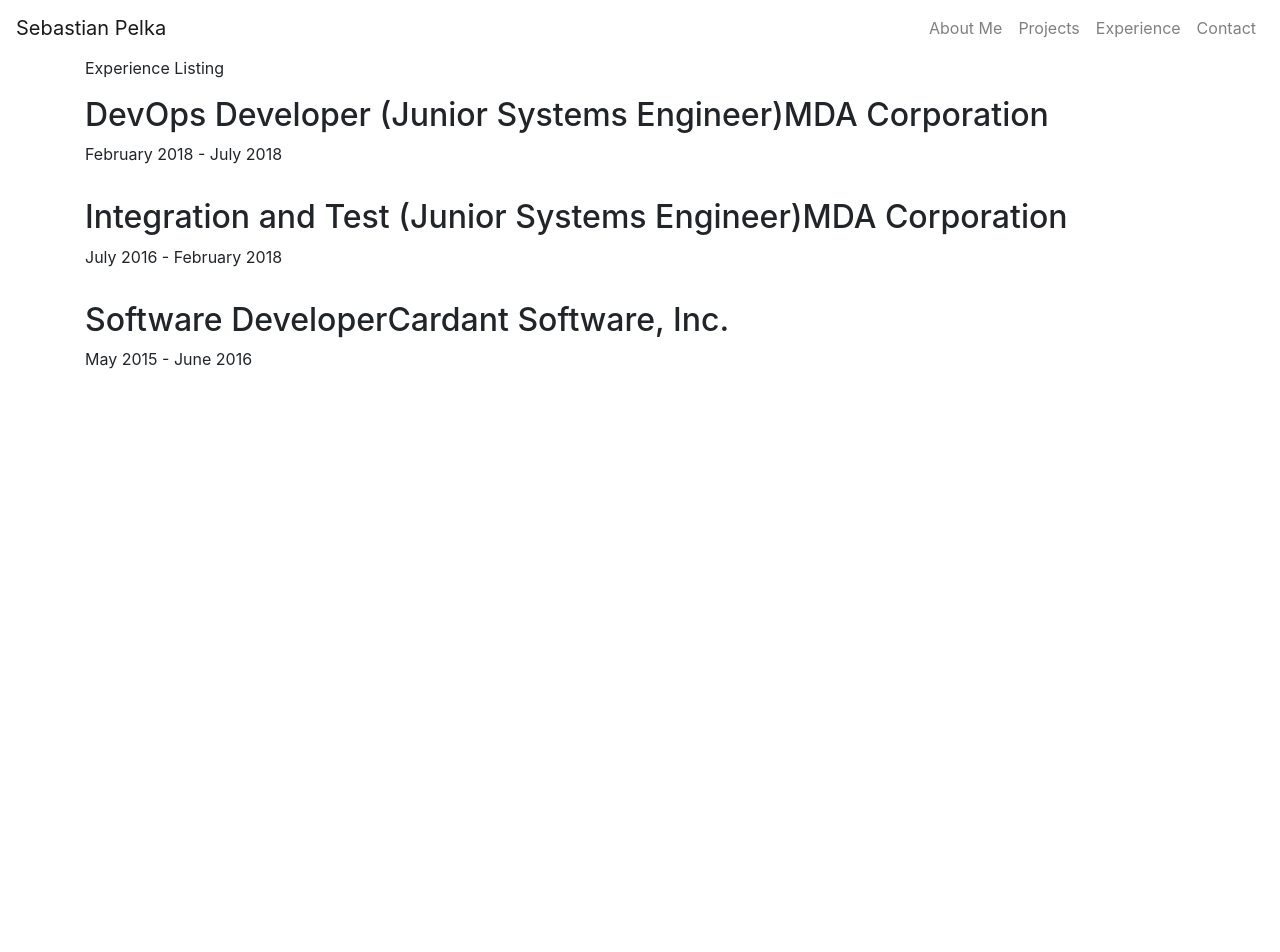
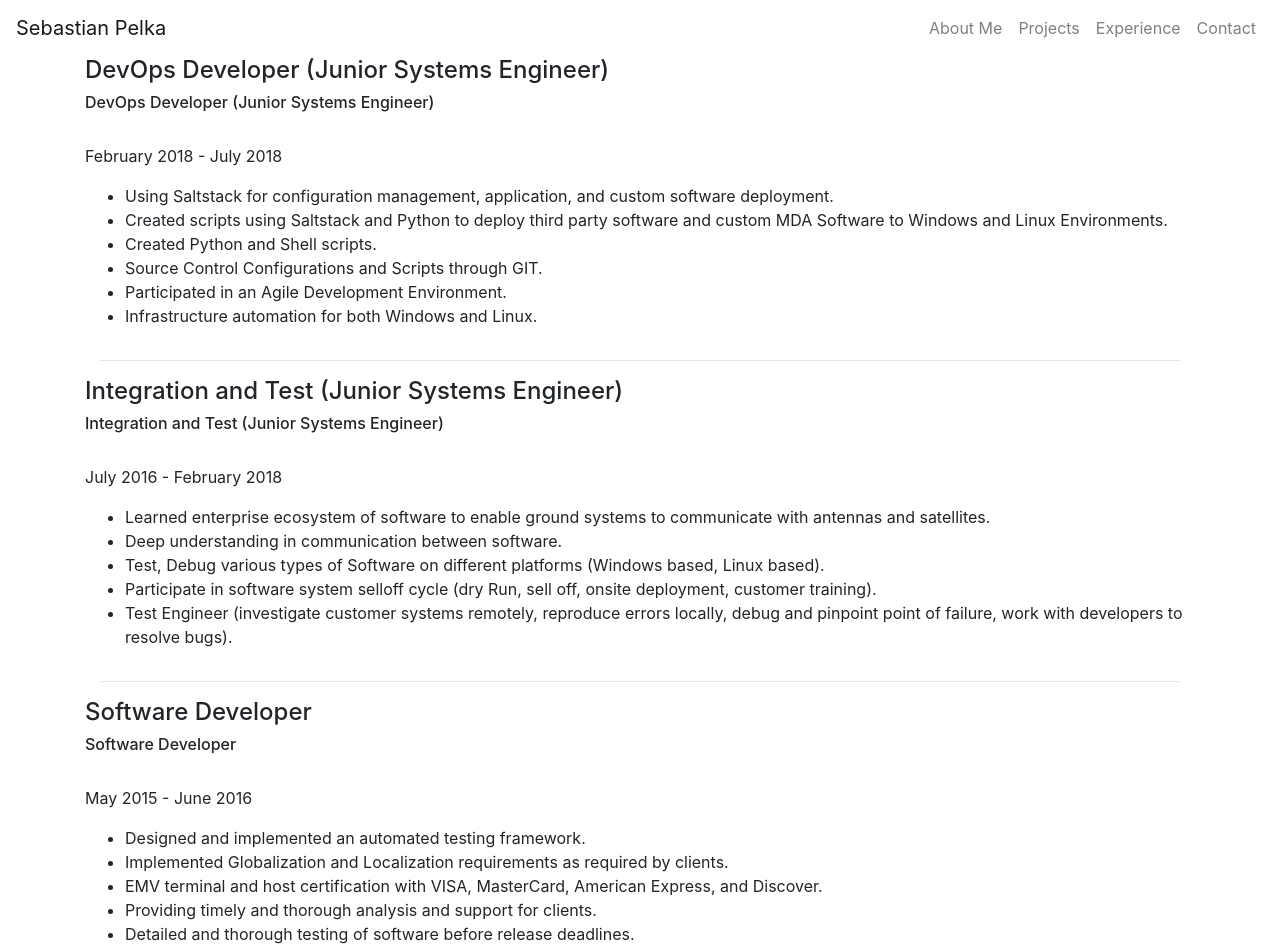
Before and after one commit to spelka/portfolio, an Angular app: page /experience-listing in a window 1280 px wide. Shown: the top 952 px of the page. Before the commit the page ends 800 px from the top, so only its background shows below. Built offline with nearby package versions, Linux system fonts and the light colour scheme.

Commit message:
List of work experience is now complete

```diff
--- a/src/app/data/experiences.ts
+++ b/src/app/data/experiences.ts
@@ -5,12 +5,12 @@ export const experiences = [
         'startDate' : 'February 2018',
         'endDate' : 'July 2018',
         'responsibilities' : [
-            'Using Saltstack for configuration management, application, and custom software deployment.',
-            'Created scripts using Saltstack and Python to deploy third party software and custom MDA Software to Windows and Linux Environments.',
-            'Created Python and Shell scripts.',
-            'Source Control Configurations and Scripts through GIT.',
-            'Participated in an Agile Development Environment.',
-            'Infrastructure automation for both Windows and Linux.'
+            { "item" : 'Using Saltstack for configuration management, application, and custom software deployment.'},
+            { "item" : 'Created scripts using Saltstack and Python to deploy third party software and custom MDA Software to Windows and Linux Environments.'},
+            { "item" : 'Created Python and Shell scripts.'},
+            { "item" : 'Source Control Configurations and Scripts through GIT.'},
+            { "item" : 'Participated in an Agile Development Environment.'},
+            { "item" : 'Infrastructure automation for both Windows and Linux.' }
         ]
     },
     {
@@ -19,11 +19,11 @@ export const experiences = [
         'startDate' : 'July 2016',
         'endDate' : 'February 2018',
         'responsibilities' : [
-            'Learned enterprise ecosystem of software to enable ground systems to communicate with antennas and satellites.',
-            'Deep understanding in communication between software.',
-            'Test, Debug various types of Software on different platforms (Windows based, Linux based).',
-            'Participate in software system selloff cycle (dry Run, sell off, onsite deployment, customer training).',
-            'Test Engineer (investigate customer systems remotely, reproduce errors locally, debug and pinpoint point of failure, work with developers to resolve bugs).'
+            { "item" : 'Learned enterprise ecosystem of software to enable ground systems to communicate with antennas and satellites.'},
+            { "item" : 'Deep understanding in communication between software.'},
+            { "item" : 'Test, Debug various types of Software on different platforms (Windows based, Linux based).'},
+            { "item" : 'Participate in software system selloff cycle (dry Run, sell off, onsite deployment, customer training).'},
+            { "item" : 'Test Engineer (investigate customer systems remotely, reproduce errors locally, debug and pinpoint point of failure, work with developers to resolve bugs).'}
         ]
     },
     {
@@ -32,11 +32,11 @@ export const experiences = [
         'startDate' : 'May 2015',
         'endDate' : 'June 2016',
         'responsibilities' : [
-            'Designed and implemented an automated testing framework.',
-            'Implemented Globalization and Localization requirements as required by clients.',
-            'EMV terminal and host certification with VISA, MasterCard, American Express, and Discover.',
-            'Providing timely and thorough analysis and support for clients.',
-            'Detailed and thorough testing of software before release deadlines.'
+            { "item" : 'Designed and implemented an automated testing framework.'},
+            { "item" : 'Implemented Globalization and Localization requirements as required by clients.'},
+            { "item" : 'EMV terminal and host certification with VISA, MasterCard, American Express, and Discover.'},
+            { "item" : 'Providing timely and thorough analysis and support for clients.'},
+            { "item" : 'Detailed and thorough testing of software before release deadlines.'}
         ]
     }
 ]
--- a/src/app/experience-item/experience-item.component.html
+++ b/src/app/experience-item/experience-item.component.html
@@ -1,12 +1,18 @@
 <div class="container">
   <div class="row">
-    <h2>{{ experience.title }}</h2>
-    <h2>{{ experience.companyName }}</h2>
+    <h4>{{ experience.title }}</h4>
   </div>
+  <div class="row">
+    <h6>{{ experience.title }}</h6>
+  </div>
+  <br/>
   <div class="row">
     <p>{{ experience.startDate }} - {{ experience.endDate }}</p>
   </div>
   <div class="row">
-    <p></p>
+    <ul>
+      <li *ngFor="let responsibility of experience.responsibilities">{{ responsibility.item }}</li>
+    </ul>
   </div>
+  <hr/>
 </div>
--- a/src/app/experience-listing/experience-listing.component.html
+++ b/src/app/experience-listing/experience-listing.component.html
@@ -1,4 +1,3 @@
-<p>Experience Listing</p>
 <div *ngFor="let experience of experiences">
     <app-experience-item [experience]="experience"></app-experience-item>
 </div>
```
